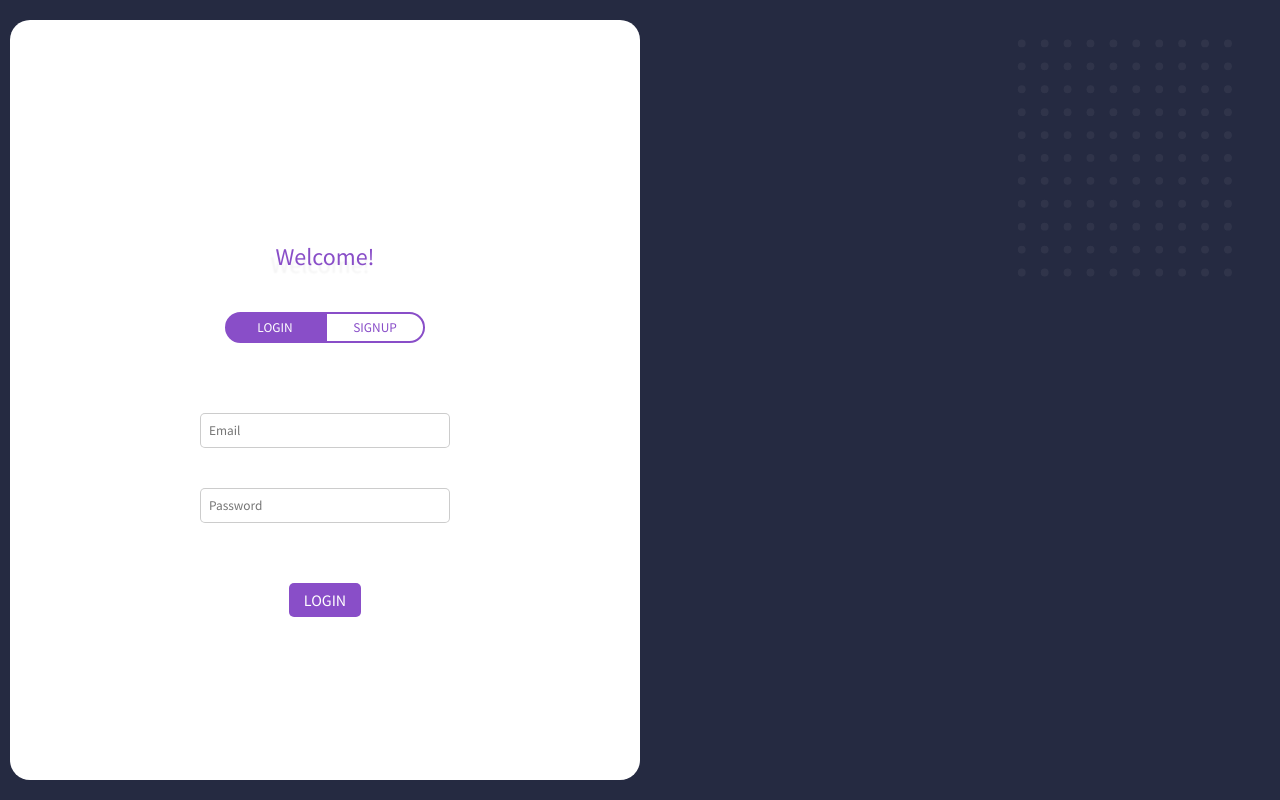
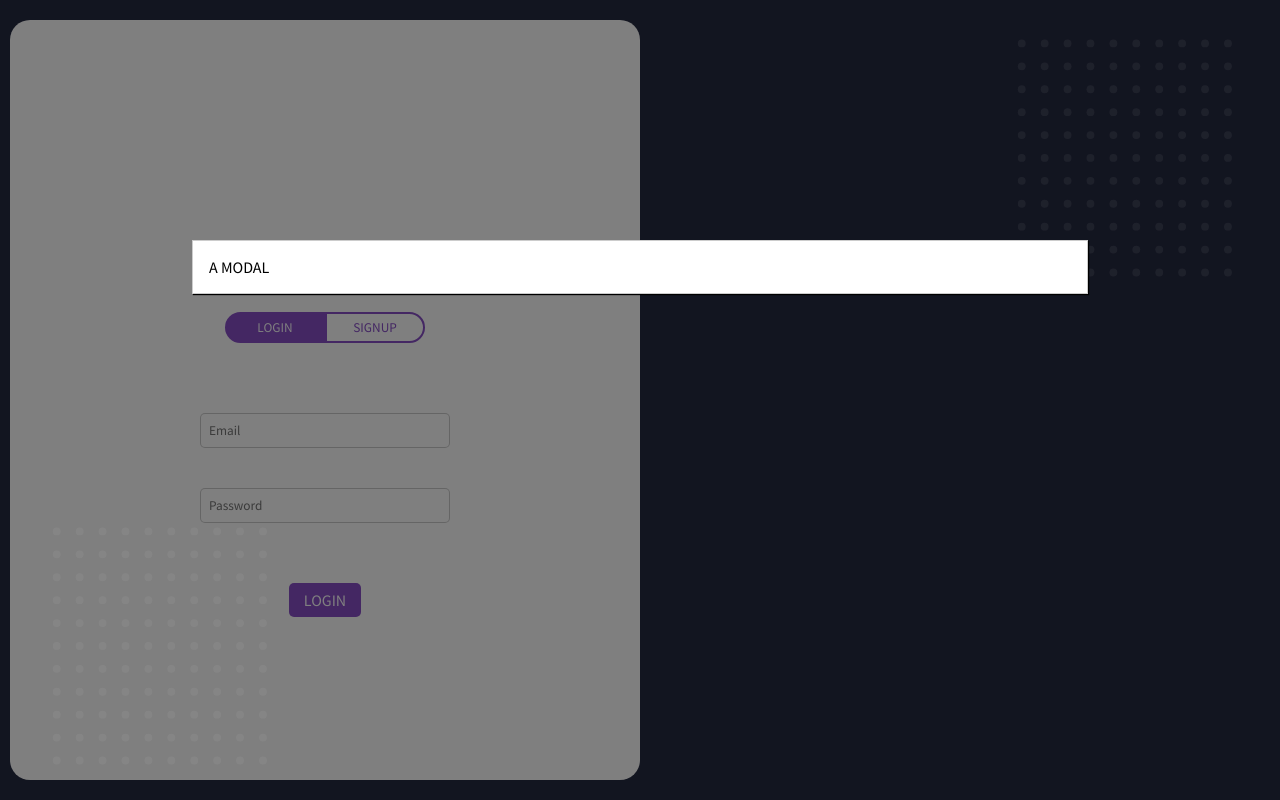
Before and after one commit to LaupWing/Project-Management, a React (Create React App) app: page /auth in a window 1280 px wide. Built offline with nearby package versions, Linux system fonts and the light colour scheme; no server answers.

Commit message:
working modal

```diff
--- a/src/App.js
+++ b/src/App.js
@@ -9,6 +9,7 @@ import * as actions from './store/actions/index'
 import classes from './App.module.css'
 import Dots from './components/BackgroundEl/Dots/Dots'
 import firebase from 'firebase'
+import Modal from './components/UI/Modal/Modal'
 
 class App extends Component {
     state={
@@ -93,6 +94,12 @@ class App extends Component {
                         {routesTransparent}
                     </section>
                 </main>
+                <Modal
+                    show={this.props.showModal}
+                    modalClose={()=>this.state.turnOffModal()}
+                >
+                    {this.props.showModal ? 'A MODAL' : ''}
+                </Modal>
                 {bgItems}
             </div>
         )
@@ -101,8 +108,9 @@ class App extends Component {
 
 const mapStateToProps = state =>{
     return{
-        user: state.user.user,
-        auth: state.user.auth,
+        user:      state.user.user,
+        auth:      state.user.auth,
+        showModal: state.projects.addModal
     }
 }
 
@@ -110,8 +118,8 @@ const mapDispatchToProps = dispatch =>{
     return {
         setUser: (user) => dispatch(actions.setUser(user)),
         onUserDataFetch: (id) => dispatch(actions.fetchUserData(id)),
-        onUserProjectsFetch: (id) => dispatch(actions.fetchUserProjects(id))
-
+        onUserProjectsFetch: (id) => dispatch(actions.fetchUserProjects(id)),
+        turnOffModal: () => dispatch(actions.openAddProjectModal(false))
     }
 }
 
--- a/src/store/reducers/projects.js
+++ b/src/store/reducers/projects.js
@@ -33,7 +33,7 @@ const initialState ={
     ],
     activeProject: null,
     limit: 5,
-    addModal: false
+    addModal: true
 }
 
 const setActiveProject = (state,action) =>{
```
